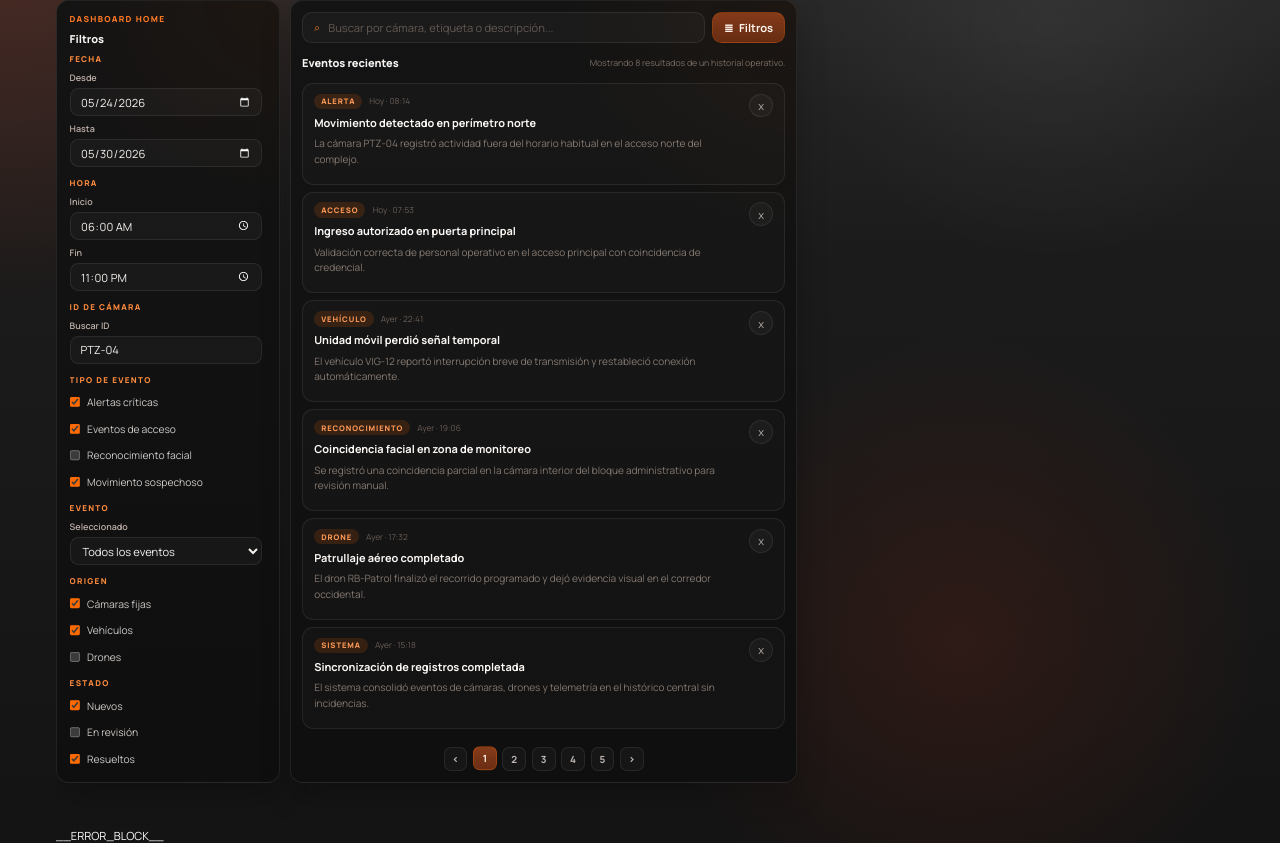
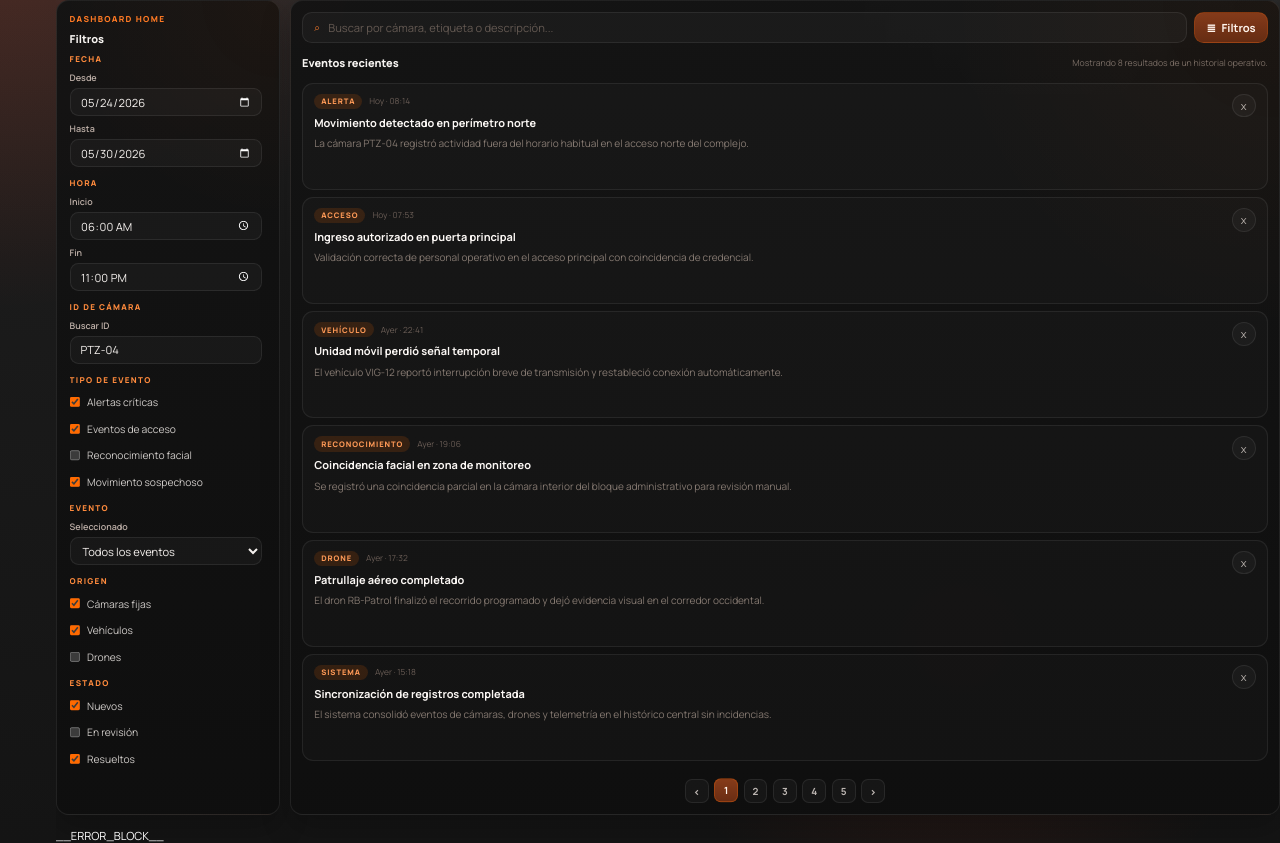
Before and after one commit to Robiotec/sistema_vigilancia, a Python web app: template dashboard/front/templates/index.html in a window 1280 px wide. Shown: the part 67-910 px from the top of the page. Run offline with Jinja, Linux system fonts and the light colour scheme; the template is opened without the code that fills it, so the values that code supplies are empty.

Commit message:
Correción de max- width

```diff
--- a/dashboard/front/static/style_alarmas.css
+++ b/dashboard/front/static/style_alarmas.css
@@ -5,6 +5,10 @@
 
 .home-history-shell {
   width: 100%;
+  min-height: 100%;
+  grid-column: 1 / -1;
+  display: flex;
+  height: 100%;
 }
 
 .home-history-panel {
@@ -12,7 +16,11 @@
   grid-template-columns: 320px minmax(0, 1fr);
   gap: 14px;
   align-items: stretch;
-  max-width: 1660px;
+  width: 100%;
+  max-width: none;
+  flex: 1 1 auto;
+  min-height: 0;
+  height: 100%;
 }
 
 .home-history-card {
@@ -38,7 +46,9 @@
   grid-template-rows: auto auto minmax(0, 1fr);
   gap: 10px;
   padding: 18px;
-  min-height: calc(100vh - 146px);
+  min-height: 0;
+  height: 100%;
+  align-self: stretch;
 }
 
 .home-history-filters-head,
@@ -160,7 +170,9 @@
   flex-direction: column;
   gap: 18px;
   padding: 16px;
-  min-height: calc(100vh - 146px);
+  min-height: 0;
+  height: 100%;
+  align-self: stretch;
 }
 
 .home-history-toolbar {
@@ -334,6 +346,7 @@
   justify-content: center;
   gap: 8px;
   padding-top: 8px;
+  margin-top: auto;
 }
 
 .home-history-page {
```
